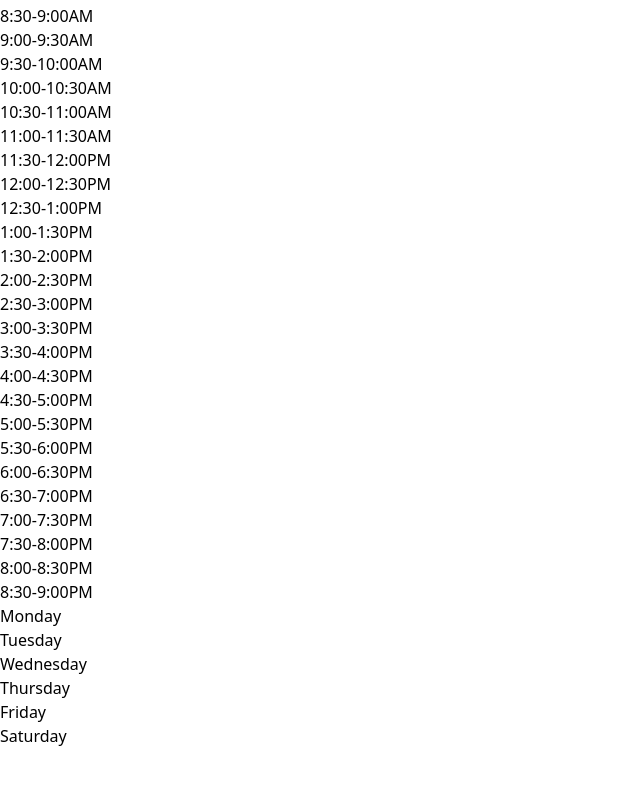
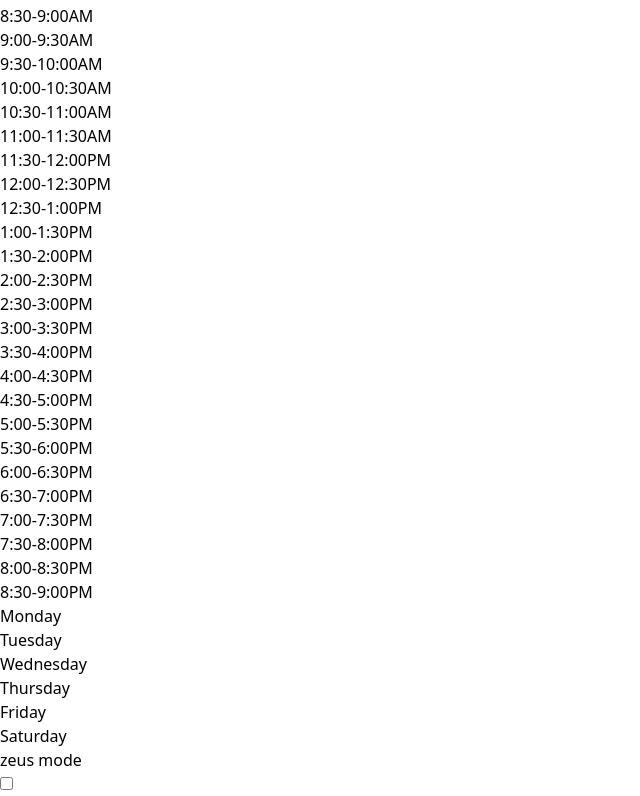
Before and after one commit to elderfieldzeus/schedaddle, a React (Vite) app: page / in a window 1280 px wide. Shown: the part 212-1008 px from the top of the page, without its empty margins (0-640 px from the left). Before the commit the page ends 960 px from the top, so only its background shows below. Built offline with nearby package versions, Linux system fonts and the light colour scheme.

Commit message:
feat: added ZEUS MODE

```diff
--- a/src/App.css
+++ b/src/App.css
@@ -1,3 +1,10 @@
 @tailwind base;
 @tailwind components;
 @tailwind utilities;
+
+#sched-table {
+    background-image: url('/img/zeus-mode.jpg');
+    background-size: cover;
+    background-position: 0 5px;
+    color: white;
+}
--- /dev/null
+++ b/src/components/Toggle.tsx
@@ -0,0 +1,17 @@
+import React from 'react'
+
+interface ToggleProps {
+    checked: boolean;
+    handleChange: () => void;
+}
+
+const Toggle: React.FC<ToggleProps> = ({checked, handleChange}) => {
+  return (
+    <label className="inline-flex items-center cursor-pointer">
+        <input type="checkbox" checked={checked} onChange={handleChange} className="sr-only peer" />
+        <div className="relative w-7 h-4 bg-gray-200 peer-focus:outline-none peer-focus:ring-4 peer-focus:ring-blue-300 rounded-full peer peer-checked:after:translate-x-full rtl:peer-checked:after:-translate-x-full peer-checked:after:border-white after:content-[''] after:absolute after:top-[2px] after:start-[2px] after:bg-white after:rounded-full after:h-3 after:w-3 after:transition-all peer-checked:bg-blue-400"></div>
+    </label>
+  )
+}
+
+export default Toggle
--- a/src/pages/Home.tsx
+++ b/src/pages/Home.tsx
@@ -5,12 +5,14 @@ import SubjectContainer from '../components/SubjectContainer'
 import { IProposedSchedule, ISchedule, ISubject, ITable } from '../types/types'
 import { createProposedSchedules } from '../utils/schedule'
 import { convertTable, createDefaultTable } from '../utils/display'
+import Toggle from '../components/Toggle'
 
 const Home: React.FC = () => {
   const [subjects, setSubjects] = useState<ISubject[]>([]);
   const [proposed, setProposed] = useState<IProposedSchedule[]>([]);
   const [table, setTable] = useState<ITable>(createDefaultTable());
   const [index, setIndex] = useState<number>(0);
+  const [mode, setMode] = useState<boolean>(false);
 
   const handleAddSubject = (index: number) => {
     setSubjects(prev => {
@@ -161,7 +163,7 @@ const Home: React.FC = () => {
               Clear Table
             </button>
           </div>
-          <div className='w-full min-h-[46rem] bg-white border-2 border-gray-200 grid grid-cols-7 divide-x-2 divide-gray-200 divide-solid'>
+          <div id={mode ? 'sched-table' : ''} className='w-full min-h-[46rem] bg-white border-2 border-gray-200 grid grid-cols-7 divide-x-2 divide-gray-200 divide-solid'>
               <div className='h-full grid grid-rows-[repeat(29,1fr)] text-xs divide-y-2 divide-gray-200 divide-solid text-center'>
                 <Cell className='bg-blue-400 text-white'>&nbsp;</Cell>
                 <Cell>7:00-7:30AM</Cell>
@@ -242,6 +244,11 @@ const Home: React.FC = () => {
                 })}
               </div>
           </div>
+
+          <div className='flex justify-end py-2 gap-1'>
+            <p className={'text-xs ' + (mode ? 'text-blue-400' : 'text-gray-400')}>zeus mode</p>
+            <Toggle checked={mode} handleChange={() => setMode(prev => !prev)}/>
+          </div>
         </div>
       </main>
     </div>
```
Also changed, not shown: public/img/zeus-mode.jpg (added).
